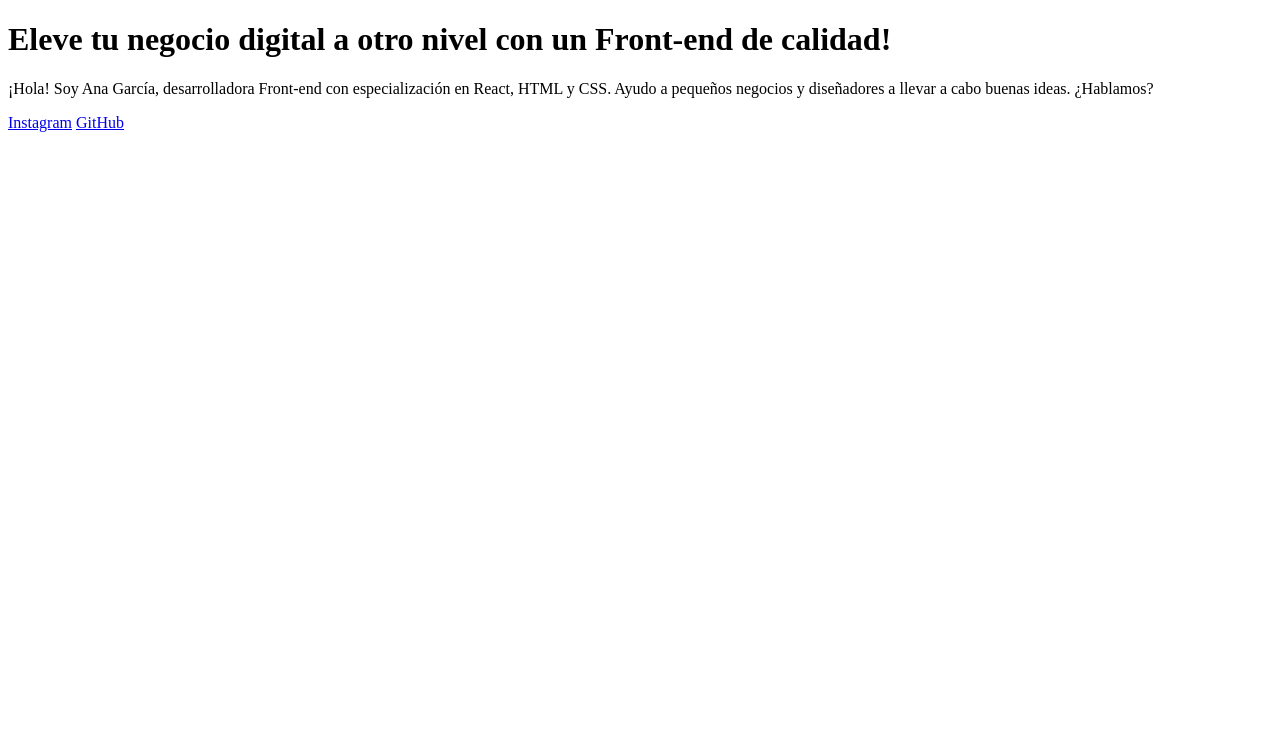
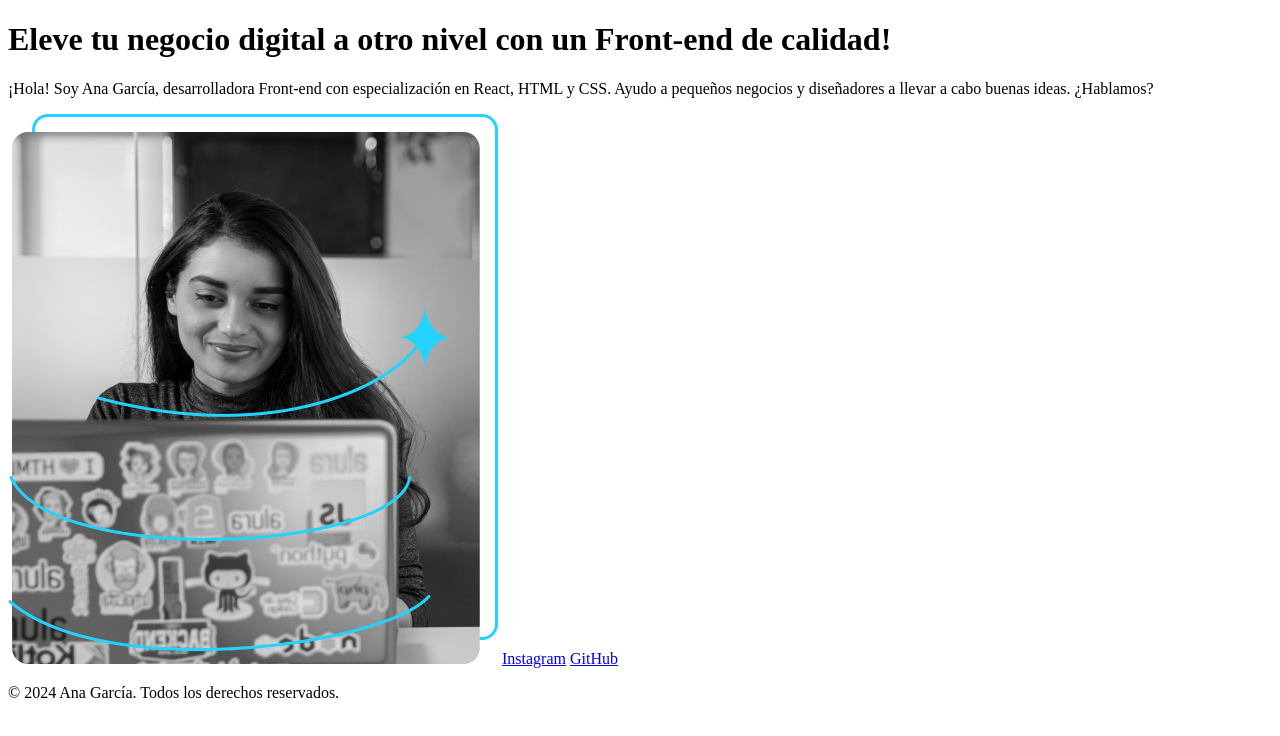
Before and after one commit to robertOrtegaM/portafolio, a plain HTML site: page index.html in a window 1280 px wide. Drawn offline with Linux system fonts and the light colour scheme.

Commit message:
Agregando imagen y nuevas etiquetas

```diff
--- a/index.html
+++ b/index.html
@@ -3,16 +3,19 @@
 <head>
     <meta charset="UTF-8">
     <meta name="viewport" content="width=device-width, initial-scale=1.0">
-    <title>Document</title>
+    <title>PortafoliRoberto</title>
 </head>
 <body>
     <header></header>
     <main>
         <h1>Eleve tu negocio digital a otro nivel <strong> con un Front-end de calidad!</strong></h1>
         <p>¡Hola! Soy Ana García, desarrolladora Front-end con especialización en React, HTML y CSS. Ayudo a pequeños negocios y diseñadores a llevar a cabo buenas ideas. ¿Hablamos?</p>
+        <img src ='img/Imagem.png' alt='Ana García'>
         <a href="https://www.instagram.com/">Instagram</a>
         <a href="https://github.com/">GitHub</a>
     </main>
-    <footer></footer>
+    <footer>
+        <p>© 2024 Ana García. Todos los derechos reservados.</p>
+    </footer>
 </body>
 </html>
```
Also changed, not shown: img/Imagem.png (added).
